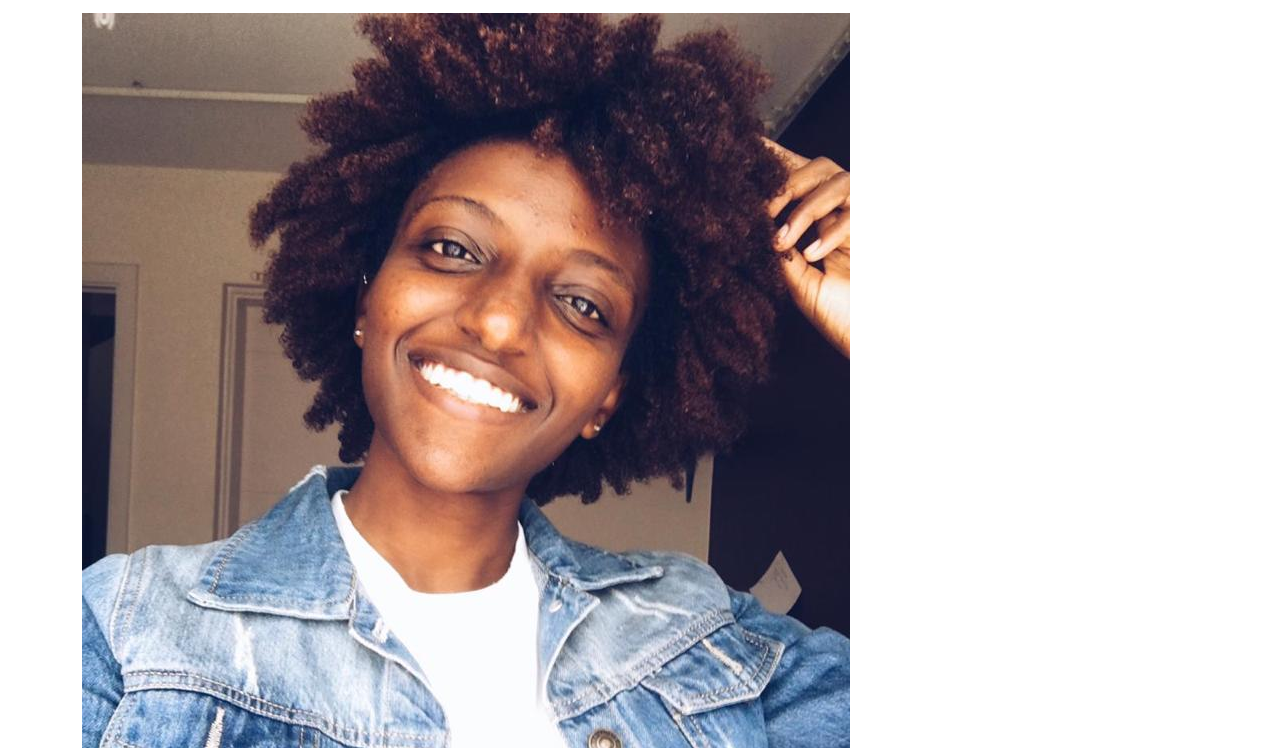
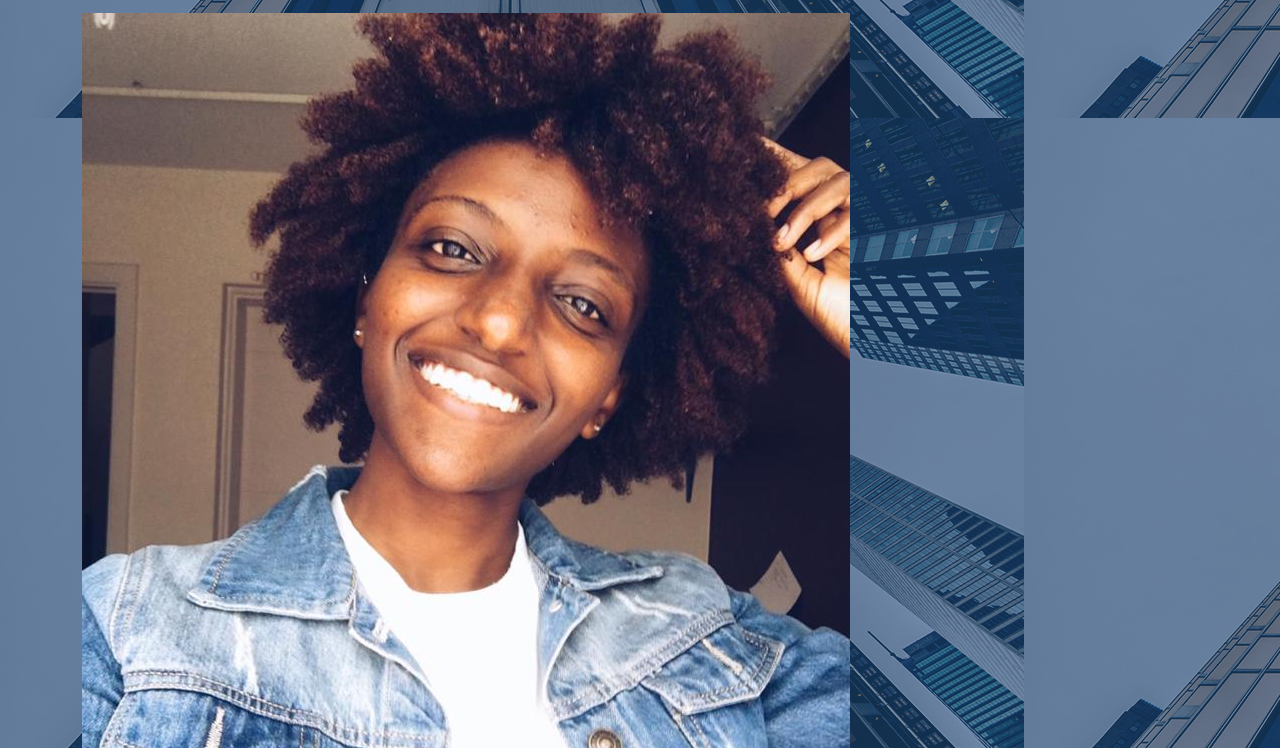
Before and after one commit to sharonkorir/my-portfolio, a plain HTML site: page index.html in a window 1280 px wide. Shown: the part 525-1273 px from the top of the page. Drawn offline with Linux system fonts and the light colour scheme; files that its build step writes are made by us from their sources.

Commit message:
update css stylesheet

```diff
--- a/css/style.css
+++ b/css/style.css
@@ -6,6 +6,7 @@
 }
 body{
   background-color: rgb(162, 145, 189);
+  background-image: url(../assets/background.jpg);
 }
 h1{
   text-align: center;
```
Also changed, not shown: assets/background.jpg (added).
